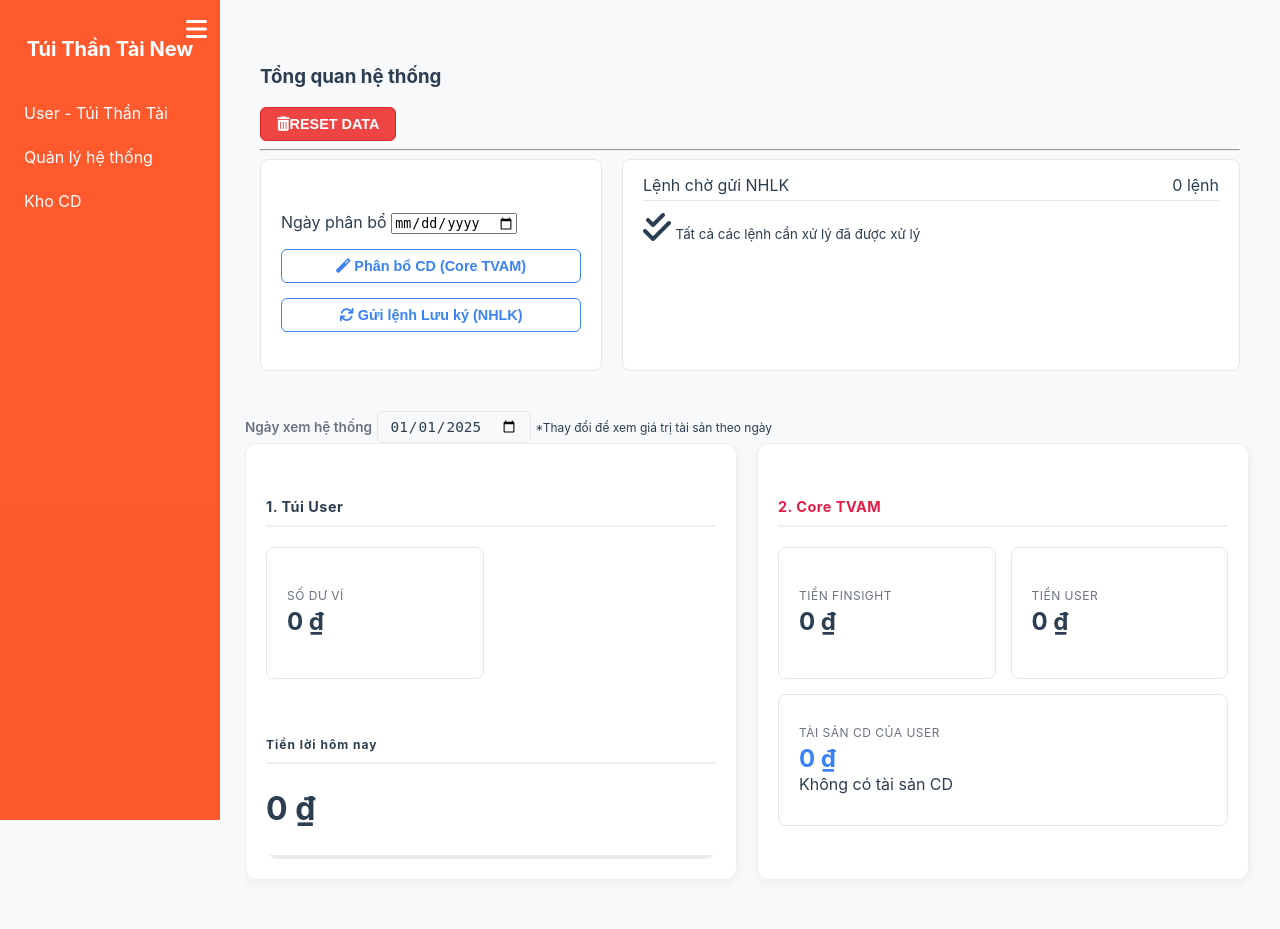
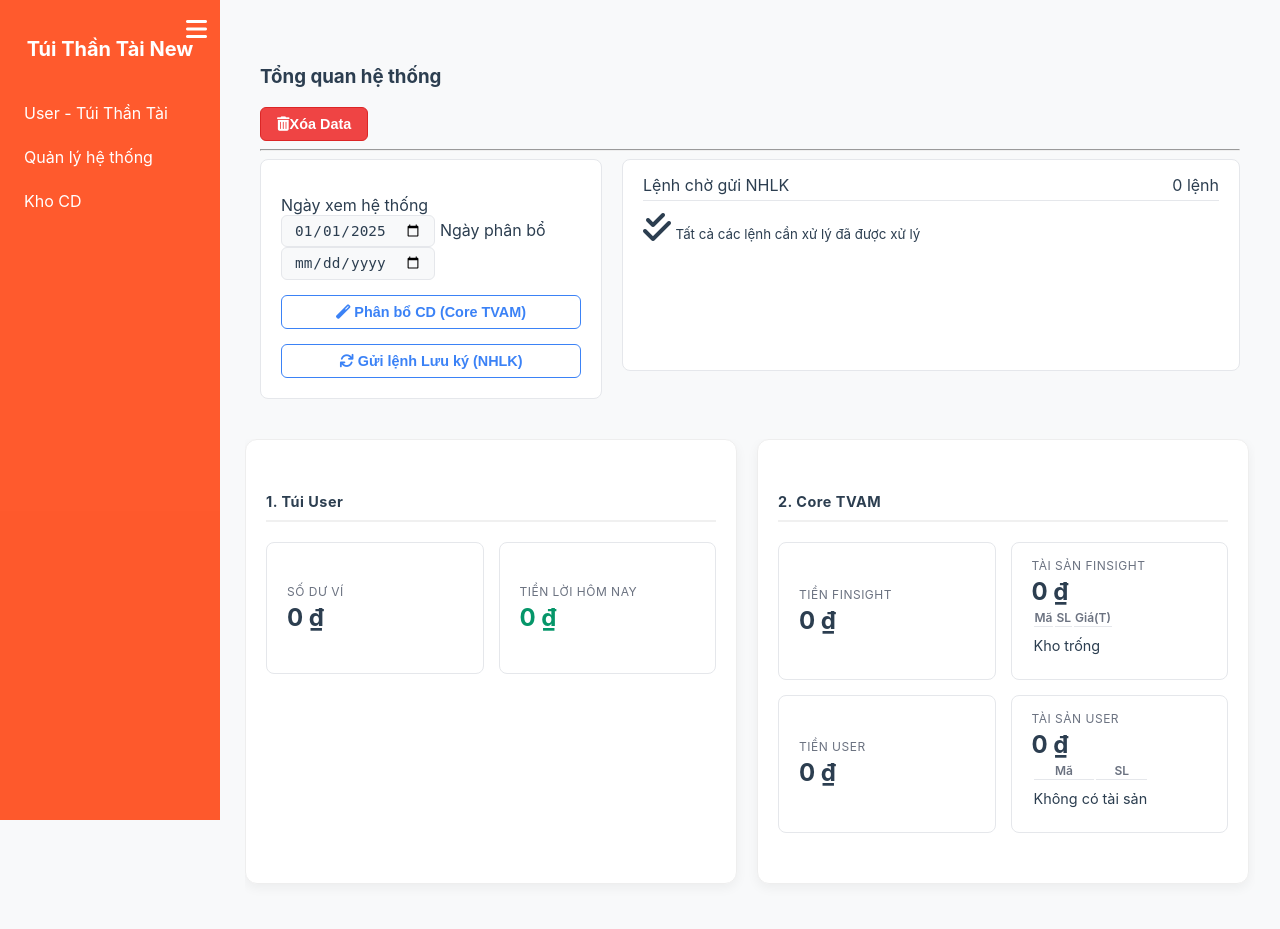
Before and after one commit to minhanhnb/WebsiteNewPhay, a Flask app: page /system in a window 1280 px wide. Before the commit the page ends 859 px from the top, so only its background shows below. Run offline with Flask 3, Linux system fonts and the light colour scheme; data that the repository does not hold is empty.

Commit message:
xong Hệ thống
Chưa sync được tài sản Finsight sang NHLK

```diff
--- a/static/js/system_dashboard.js
+++ b/static/js/system_dashboard.js
@@ -29,24 +29,68 @@ document.addEventListener("DOMContentLoaded", () => {
             }
 
     // --- DATA LOADING ---
-    async function loadSystemData() {
+    // --- DATA LOADING ---
+    async function loadSystemData(forceUpdateDate = false) {
         loadingOverlay.style.display = 'flex';
         try {
-            // Lấy ngày từ input viewDate
-            const vDate = viewDateInput ? viewDateInput.value : todayStr;
+            // Lấy ngày hiện tại trên input
+            let vDate = viewDateInput ? viewDateInput.value : todayStr;
 
-            // Gọi API với query parameter view_date
+            // Gọi API
             const res = await fetch(`/system/api/overview?user_id=${TEST_USER_ID}&view_date=${vDate}`);
             const result = await res.json();
 
+            if (res.ok && result.success) {
+                const { user, bank, finsight, queue } = result.data; // queue nằm trong result.data
 
-            if (res.ok && result.success) {
-                // ... render logic giữ nguyên ...
-                const { user, bank, finsight } = result.data;
+                // --- LOGIC MỚI: Tự động set ngày theo lệnh Nạp tiền (CASH_IN) ---
+                // Chỉ chạy logic này nếu queue có dữ liệu
+                if (queue && queue.length > 0) {
+                    // Tìm lệnh CASH_IN gần nhất (giả sử dữ liệu trả về chưa sort hoặc đã sort)
+                    // Ta sort lại cho chắc chắn: Mới nhất lên đầu để lấy ngày gần nhất
+                    const sortedForDate = [...queue].sort((a, b) => new Date(b.created_at) - new Date(a.created_at));
+                    const cashInItem = sortedForDate.find(item => item.type === 'CASH_IN');
+
+                    if (cashInItem) {
+                        const cashInDateRaw = cashInItem.created_at;
+                        const cashInDateISO = toISODate(cashInDateRaw); // Helper function ở dưới
+
+                        // 1. Cập nhật Ngày Phân Bổ (Allocation Date)
+                        if (settleDateInput) {
+                            settleDateInput.value = cashInDateISO;
+                        }
+                        // Cập nhật cả input nếu ID bị lệch (fix lỗi ID settleDate vs settleDateInput)
+                        const elSettleInputAlt = document.getElementById("settleDateInput");
+                        if (elSettleInputAlt) elSettleInputAlt.value = cashInDateISO;
+
+                        // 2. Cập nhật View Date (Ngày xem) theo yêu cầu của bạn
+                        // Logic: Nếu ngày xem hiện tại KHÁC ngày nạp tiền, ta cập nhật và reload lại data
+                        // để dashboard hiển thị đúng số liệu của ngày nạp tiền.
+                        if (viewDateInput && viewDateInput.value !== cashInDateISO && !forceUpdateDate) {
+                            console.log(`Auto switch ViewDate to ${cashInDateISO}`);
+                            viewDateInput.value = cashInDateISO;
+
+                            // Gọi đệ quy lại chính nó để load lại dữ liệu theo ngày mới
+                            // forceUpdateDate = true để tránh vòng lặp vô tận
+                            await loadSystemData(true);
+                            return; // Dừng lần render hiện tại (vì data cũ sai ngày)
+                        }
+
+                        // Hiển thị thông báo T+0
+                        const elNotice = document.getElementById("allocationNotice");
+                        const elNoticeText = document.getElementById("allocationNoticeText");
+                        if (elNotice && elNoticeText) {
+                            elNotice.style.display = "block";
+                            elNoticeText.innerHTML = `Đã chọn ngày <b>${cashInDateISO.split('-').reverse().join('/')}</b> theo lệnh Nạp gần nhất.`;
+                        }
+                    }
+                }
+                // -----------------------------------------------------------
+
                 renderUserWallet(user, result.data.total_balance_estimate);
                 renderSystemFund(finsight, user);
                 renderBank(bank);
-                renderQueue(result.data.queue);
+                renderQueue(queue);
                 renderDailyProfit(result.data.performance);
             }
         } catch (err) {
@@ -54,13 +98,6 @@ document.addEventListener("DOMContentLoaded", () => {
         } finally {
             loadingOverlay.style.display = 'none';
         }
-    }
-
-    // [NEW] Auto reload khi đổi ngày xem
-    if(viewDateInput) {
-        viewDateInput.addEventListener("change", () => {
-            loadSystemData(); // Gọi lại API ngay khi chọn ngày khác
-        });
     }
 
     // --- RENDER HELPERS ---
@@ -75,59 +112,120 @@ document.addEventListener("DOMContentLoaded", () => {
 
     // --- RENDER SECTIONS ---
 
-    // 1. User Wallet
-    function renderUserWallet(user, totalEst) {
-        if (!user) return;
-        containers.user.innerHTML = `
-            ${createCard('Số dư Ví', totalEst, true)}
-        `;
-    }
 
-    // 2. System Fund (Kèm Bảng)
+    // 2. System Fund (4 Ô Vuông - All Black Text)
 function renderSystemFund(sys, user) {
     if (!sys || !user) return;
 
+    // --- CHUẨN BỊ DỮ LIỆU ---
+
+    // 1. Data Kho Finsight
+    const sysInventory = sys.inventory || [];
+    const totalSysInvValue = sysInventory.reduce((sum, item) => {
+        return sum + (item.giaTaiNgayXem * item.soLuong);
+    }, 0);
+
+    const invRows = sysInventory.map(item => `
+        <tr>
+            <td class="fw-bold text-dark" style="font-size: 0.85rem;">${item.maCD}</td>
+            <td class="text-end text-dark" style="font-size: 0.85rem;">${new Intl.NumberFormat('en-US').format(item.soLuong)}</td>
+            <td class="text-end text-dark" style="font-size: 0.8rem;">${formatMoney(item.giaTaiNgayXem)}</td>
+        </tr>
+    `).join('');
+
+    // 2. Data Tài sản User
     const totalUserAssetValue = user.total_asset_value || 0;
-        let assetDetailsHtml = '';
+    let userRows = '';
+    if (user.assets && user.assets.length > 0) {
+        userRows = user.assets.map(a => `
+            <tr>
+                <td class="fw-bold text-dark" style="font-size: 0.85rem;">${a.maCD}</td>
+                <td class="text-end text-dark" style="font-size: 0.85rem;">${a.soLuong}</td>
+            </tr>`).join('');
+    }
+    const userTableContent = userRows.length > 0 ? userRows : '<tr><td colspan="2" class="text-center small text-dark">Không có tài sản</td></tr>';
 
-        // Bảng danh sách CD
-        if (user.assets && user.assets.length > 0) {
-            const rows = user.assets.map(a => `
+
+    // --- TẠO HTML CÁC CARD (Sử dụng text-dark cho màu đen) ---
+
+    // Card 1: Tiền Finsight (Hàng 1 - Trái)
+    // Lưu ý: Tôi viết HTML trực tiếp thay vì createCard để kiểm soát màu sắc tuyệt đối
+    const cardFinsightCash = `
+        <div class="stat-card">
+            <div class="stat-label text-dark fw-bold">Tiền Finsight</div>
+            <div class="stat-value text-dark">${formatMoney(sys.tienMatFinSight)}</div>
+        </div>
+    `;
+
+    // Card 2: Tài sản Finsight (Hàng 1 - Phải)
+    const cardFinsightAssets = `
+        <div class="stat-card">
+            <div class="d-flex justify-content-between align-items-start">
+                <div>
+                    <div class="stat-label text-dark fw-bold">Tài sản Finsight</div>
+                    <div class="stat-value text-dark">${formatMoney(totalSysInvValue)}</div>
+                </div>
+            </div>
+
+            <div class="mt-3 pt-2 border-top" style="max-height: 120px; overflow-y: auto;">
+                <table class="table table-sm table-borderless table-minimal mb-0">
+                    <thead class="text-dark small border-bottom">
                         <tr>
-                    <td class="fw-bold">${a.maCD}</td>
-                    <td class="text-end">${a.soLuong}</td>
-                </tr>`).join('');
-
-            assetDetailsHtml = `
-                <div class="mt-3 pt-2 border-top">
-                    <div class="stat-label mb-2">Danh mục chi tiết</div>
-                    <div style="max-height: 200px; overflow-y: auto;">
-                        <table class="table table-sm table-borderless table-minimal mb-0">
-                            <thead><tr><th>Mã</th><th class="text-end">SL</th></tr></thead>
-                            <tbody>${rows}</tbody>
+                            <th>Mã</th>
+                            <th class="text-end">SL</th>
+                            <th class="text-end">Giá(T)</th>
+                        </tr>
+                    </thead>
+                    <tbody>
+                        ${invRows.length > 0 ? invRows : '<tr><td colspan="3" class="text-center small text-dark">Kho trống</td></tr>'}
+                    </tbody>
                 </table>
             </div>
-                </div>`;
-        } else {
-            assetDetailsHtml = '<div class="mt-3 pt-2 border-top small text-muted">Không có tài sản CD</div>';
-        }
+        </div>
+    `;
 
-        containers.system.innerHTML = `
-            ${createCard('Tiền Finsight', sys.tienMatFinSight, true)}
-            ${createCard('Tiền User', user.cash, true)}
+    // Card 3: Tiền User (Hàng 2 - Trái)
+    const cardUserCash = `
+        <div class="stat-card">
+            <div class="stat-label text-dark fw-bold">Tiền User</div>
+            <div class="stat-value text-dark">${formatMoney(user.cash)}</div>
+        </div>
+    `;
 
-            <div class="stat-card" style="grid-column: 1 / -1;">
-                <div class="d-flex justify-content-between">
+    // Card 4: Tài sản User (Hàng 2 - Phải)
+    // Đã xóa style="grid-column: 1 / -1;" để nó thành ô vuông nhỏ
+    const cardUserAssets = `
+        <div class="stat-card">
+            <div class="d-flex justify-content-between align-items-start">
                 <div>
-                        <div class="stat-label">Tài sản CD của User</div>
-                        <div class="stat-value" style="color: var(--accent-color);">${formatMoney(totalUserAssetValue)}</div>
+                    <div class="stat-label text-dark fw-bold">Tài sản User</div>
+                    <div class="stat-value text-dark">${formatMoney(totalUserAssetValue)}</div>
                 </div>
             </div>
-                ${assetDetailsHtml}
+
+            <div class="mt-3 pt-2 border-top" style="max-height: 120px; overflow-y: auto;">
+                <table class="table table-sm table-borderless table-minimal mb-0">
+                    <thead class="text-dark small border-bottom">
+                        <tr>
+                            <th>Mã</th>
+                            <th class="text-end">SL</th>
+                        </tr>
+                    </thead>
+                    <tbody>${userTableContent}</tbody>
+                </table>
+            </div>
         </div>
     `;
+
+    // --- RENDER RA GIAO DIỆN ---
+    // Thứ tự: Hàng 1 (FS Cash, FS Asset) -> Hàng 2 (User Cash, User Asset)
+    containers.system.innerHTML = `
+        ${cardFinsightCash}
+        ${cardFinsightAssets}
+        ${cardUserCash}
+        ${cardUserAssets}
+    `;
 }
-
     // 3. Bank NHLK
     function renderBank(bank) {
         if (!bank) return;
@@ -319,50 +417,119 @@ document.addEventListener("DOMContentLoaded", () => {
 
 }
 
+    // // 1. User Wallet
+    // function renderUserWallet(user, totalEst) {
+    //     if (!user) return;
+    //     containers.user.innerHTML = `
+    //         ${createCard('Số dư Ví', totalEst, true)}
+    //     `;
+    // }
 
+    // function renderDailyProfit(perfData) {
+    //     // 1. Lấy Element
+    //     const pnlValueEl = document.getElementById('pnl-value');
+    //     const pnlTimeEl = document.getElementById('pnl-time');
+    //     const pnlBarEl = document.getElementById('pnl-bar');
+
+    //     // Guard clause: Nếu không có HTML thì dừng
+    //     if (!pnlValueEl) return;
+
+    //     // 2. Xử lý dữ liệu an toàn
+    //     const profit = (perfData && perfData.profit_today) ? perfData.profit_today : 0;
+    //     const lastUpdated = (perfData && perfData.last_updated) ? perfData.last_updated : '--:--';
+
+    //     // 3. Logic hiển thị (Màu sắc & Dấu)
+    //     const isPositive = profit >= 0;
+    //     const isZero = profit === 0;
+
+    //     // Xác định class màu
+    //     let colorClass = 'text-success';
+    //     let barColor = '#10b981'; // Xanh
+    //     let sign = '+';
+
+    //     if (profit < 0) {
+    //         colorClass = 'text-danger';
+    //         barColor = '#ef4444'; // Đỏ
+    //         sign = ''; // Số âm tự có dấu trừ (formatMoney sẽ tự thêm)
+    //     } else if (isZero) {
+    //         colorClass = 'text-muted'; // Màu xám
+    //         barColor = '#e9ecef';
+    //         sign = '';
+    //     }
+
+    //     // 4. Update UI
+    //     // Reset class cũ và gán class mới
+    //     pnlValueEl.className = `display-6 fw-bold mb-0 ${colorClass}`;
+
+    //     // [SỬA LỖI TẠI ĐÂY] Đổi formatCurrencyVND thành formatMoney
+    //     // formatMoney là hàm bạn đã khai báo ở đầu file js
+    //     pnlValueEl.innerText = `${sign}${formatMoney(profit)}`;
+
+    //     // Update giờ và thanh màu dưới đáy
+    //     if (pnlTimeEl) pnlTimeEl.innerText = lastUpdated;
+    //     if (pnlBarEl) pnlBarEl.style.backgroundColor = barColor;
+    // }
+    // 1. User Wallet & Profit Structure (Render khung HTML cho cả 2 thẻ)
+function renderUserWallet(user, totalEst) {
+    if (!user) return;
+
+    // Card 1: Số dư Ví (Dùng hàm createCard có sẵn)
+    // Giả sử createCard trả về string HTML class="stat-card"
+    const walletCardHtml = createCard('Số dư Ví', totalEst, true);
+
+    // Card 2: Tiền lời hôm nay (Cấu trúc tương tự stat-card để thành ô vuông)
+    const profitCardHtml = `
+        <div class="stat-card">
+            <div class="stat-label text-dark fw-bold">Tiền lời hôm nay</div>
+            <div class="d-flex align-items-center h-100">
+                <div class="stat-value text-success" id="pnl-value">--</div>
+            </div>
+        </div>
+    `;
+
+    containers.user.innerHTML = `
+        ${walletCardHtml}
+        ${profitCardHtml}
+    `;
+}
+
+// 2. Daily Profit Logic (Update dữ liệu vào ô vuông thứ 2)
 function renderDailyProfit(perfData) {
-        // 1. Lấy Element
+    // 1. Lấy Element (Đã được tạo ra bởi hàm renderUserWallet ở trên)
     const pnlValueEl = document.getElementById('pnl-value');
-        const pnlTimeEl = document.getElementById('pnl-time');
-        const pnlBarEl = document.getElementById('pnl-bar');
 
-        // Guard clause: Nếu không có HTML thì dừng
+    // Guard clause: Nếu chưa render HTML thì dừng
     if (!pnlValueEl) return;
 
     // 2. Xử lý dữ liệu an toàn
     const profit = (perfData && perfData.profit_today) ? perfData.profit_today : 0;
-        const lastUpdated = (perfData && perfData.last_updated) ? perfData.last_updated : '--:--';
 
     // 3. Logic hiển thị (Màu sắc & Dấu)
-        const isPositive = profit >= 0;
     const isZero = profit === 0;
 
-        // Xác định class màu
+    // Mặc định là màu xanh lá (text-success) như yêu cầu
     let colorClass = 'text-success';
     let barColor = '#10b981'; // Xanh
     let sign = '+';
 
     if (profit < 0) {
-            colorClass = 'text-danger';
+        colorClass = 'text-danger'; // Lỗ thì vẫn nên đỏ để cảnh báo
         barColor = '#ef4444'; // Đỏ
-            sign = ''; // Số âm tự có dấu trừ (formatMoney sẽ tự thêm)
+        sign = ''; // Số âm tự có dấu trừ
     } else if (isZero) {
-            colorClass = 'text-muted'; // Màu xám
-            barColor = '#e9ecef';
+        colorClass = 'text-success'; // 0 đồng cũng cho xanh theo ý bạn (hoặc text-muted nếu muốn xám)
+        barColor = '#10b981';
         sign = '';
     }
 
     // 4. Update UI
     // Reset class cũ và gán class mới
-        pnlValueEl.className = `display-6 fw-bold mb-0 ${colorClass}`;
+    pnlValueEl.className = `stat-value ${colorClass}`;
 
-        // [SỬA LỖI TẠI ĐÂY] Đổi formatCurrencyVND thành formatMoney
-        // formatMoney là hàm bạn đã khai báo ở đầu file js
+    // Format tiền
     pnlValueEl.innerText = `${sign}${formatMoney(profit)}`;
 
-        // Update giờ và thanh màu dưới đáy
-        if (pnlTimeEl) pnlTimeEl.innerText = lastUpdated;
-        if (pnlBarEl) pnlBarEl.style.backgroundColor = barColor;
+
 }
 
 
--- a/templates/dashboard.html
+++ b/templates/dashboard.html
@@ -14,8 +14,9 @@
 
     <div>
         <button class="btn-minimal btn-reset" id="btnResetData">
-            <i class="fas fa-trash-alt me-2"></i>RESET DATA
+            <i class="fas fa-trash-alt me-2"></i>Xóa Data
         </button>
+
     </div>
    </div>
            <hr class="my-2 opacity-0 ">
@@ -28,15 +29,20 @@
         <div class="mb-3 border-bottom pb-3">
 
         </div>
-                            <div id="allocationNotice" class="alert alert-info small mb-2" style="display: none; border-left: 4px solid #17a2b8;">
+
+        <div class="input-group mb-3">
+                             <span class="input-group-text">Ngày xem hệ thống</span>
+                            <input type="date" id="viewDate" class="form-control-compact w-100 py-2 fw-bold" style="background-color: #f8f9fa;">
+
+                        <span class="input-group-text">Ngày phân bổ</span>
+                        <input type="date" id="settleDateInput" class="form-control-compact w-100 py-2 fw-bold" style="background-color: #f8f9fa;">
+                    </div>
+        <div id="allocationNotice" class="alert alert-info small mb-2" style="display: none; border-left: 4px solid #17a2b8;">
                         <i class="fas fa-info-circle me-2"></i>
                         <span id="allocationNoticeText"></span>
                     </div>
 
-                    <div class="input-group mb-3">
-                        <span class="input-group-text">Ngày phân bổ</span>
-                        <input type="date" id="settleDateInput" class="form-control fw-bold">
-                    </div>
+
 
                 <button class="btn-minimal btn-outline-primary-minimal justify-content-center py-2 shadow-sm" id="btnAllocate">
                     <i class="fas fa-magic me-2"></i> Phân bổ CD (Core TVAM)
@@ -71,13 +77,10 @@
     </div>
 </div>
     </div>
-    <label class="control-label d-block text-primary fw-bold">Ngày xem hệ thống</label>
-        <input type="date" id="viewDate" class="form-control-compact w-100 py-2 fw-bold" style="background-color: #f8f9fa;">
-        <small class="text-muted" style="font-size: 0.75rem;">*Thay đổi để xem giá trị tài sản theo ngày</small>
 
     <div id="content-area">
 
-        <div id="section-user" class="section-wrapper">
+        <!-- <div id="section-user" class="section-wrapper">
             <h6 class="text-uppercase text-primary fw-bold">1. Túi User</h6>
             <div class="dashboard-grid" id="user-data-container"></div>
             <div class="card shadow-sm border-0 mb-4" style="border-radius: 12px; overflow: hidden;">
@@ -94,15 +97,19 @@
 
             <div id="pnl-bar" style="height: 4px; width: 100%; background-color: #e9ecef;"></div>
         </div>
-        </div>
+        </div> -->
+        <div id="section-user" class="section-wrapper">
+                <h6 class="text-uppercase text-primary fw-bold">1. Túi User</h6>
+                <div class="dashboard-grid" id="user-data-container"></div>
+            </div>
 
         <div id="section-system" class="section-wrapper">
-            <h6 class="text-uppercase text-danger fw-bold">2. Core TVAM</h6>
+            <h6 class="text-uppercase text-primary fw-bold">2. Core TVAM</h6>
             <div class="dashboard-grid" id="finsight-data-container"></div>
         </div>
 
         <div id="section-bank" class="section-wrapper">
-            <h6 class="text-uppercase text-success fw-bold">3. Ngân Hàng Lưu Ký</h6>
+            <h6 class="text-uppercase text-primary fw-bold">3. Ngân Hàng Lưu Ký</h6>
             <div class="dashboard-grid" id="bank-data-container"></div>
         </div>
 
```
Also changed, not shown: services/system_service.py (+4 -5 lines), templates/cd_detail.html (+5 -5 lines). Lines whose indentation alone changed are shown as unchanged.
